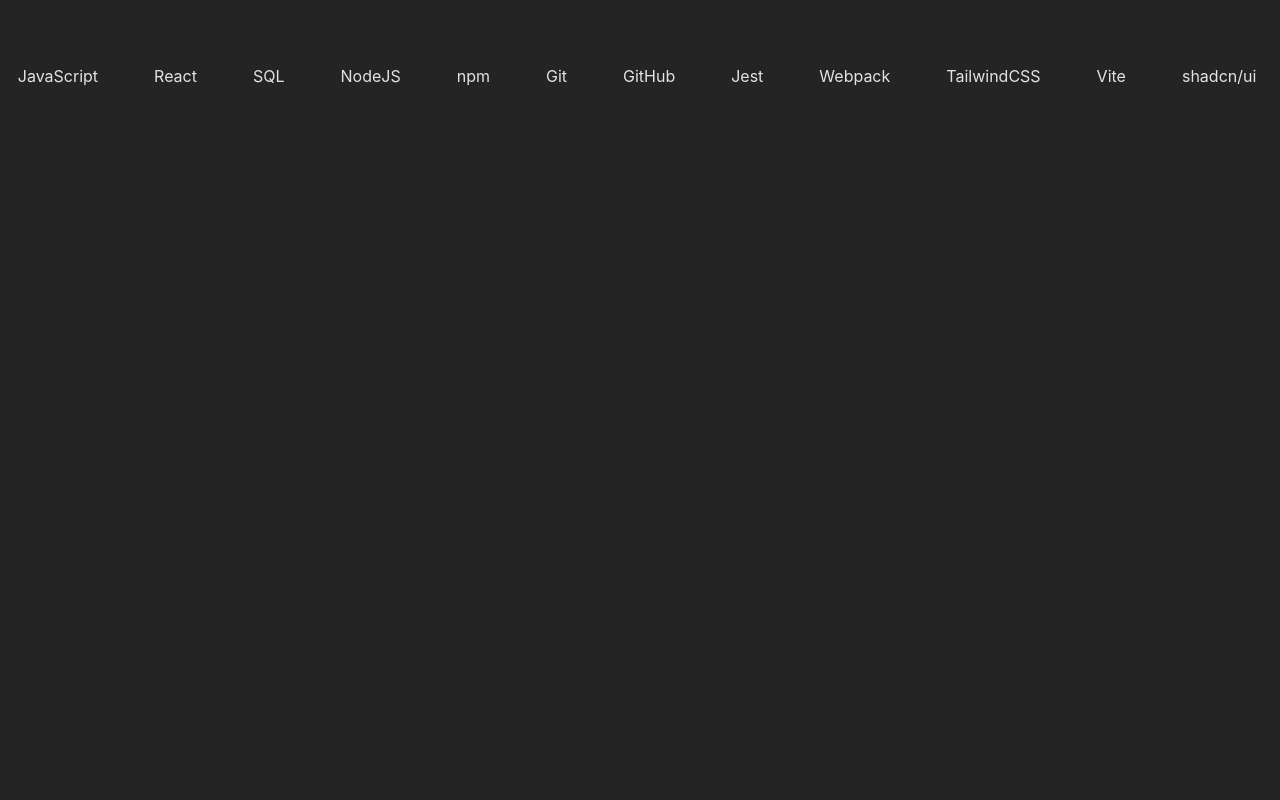
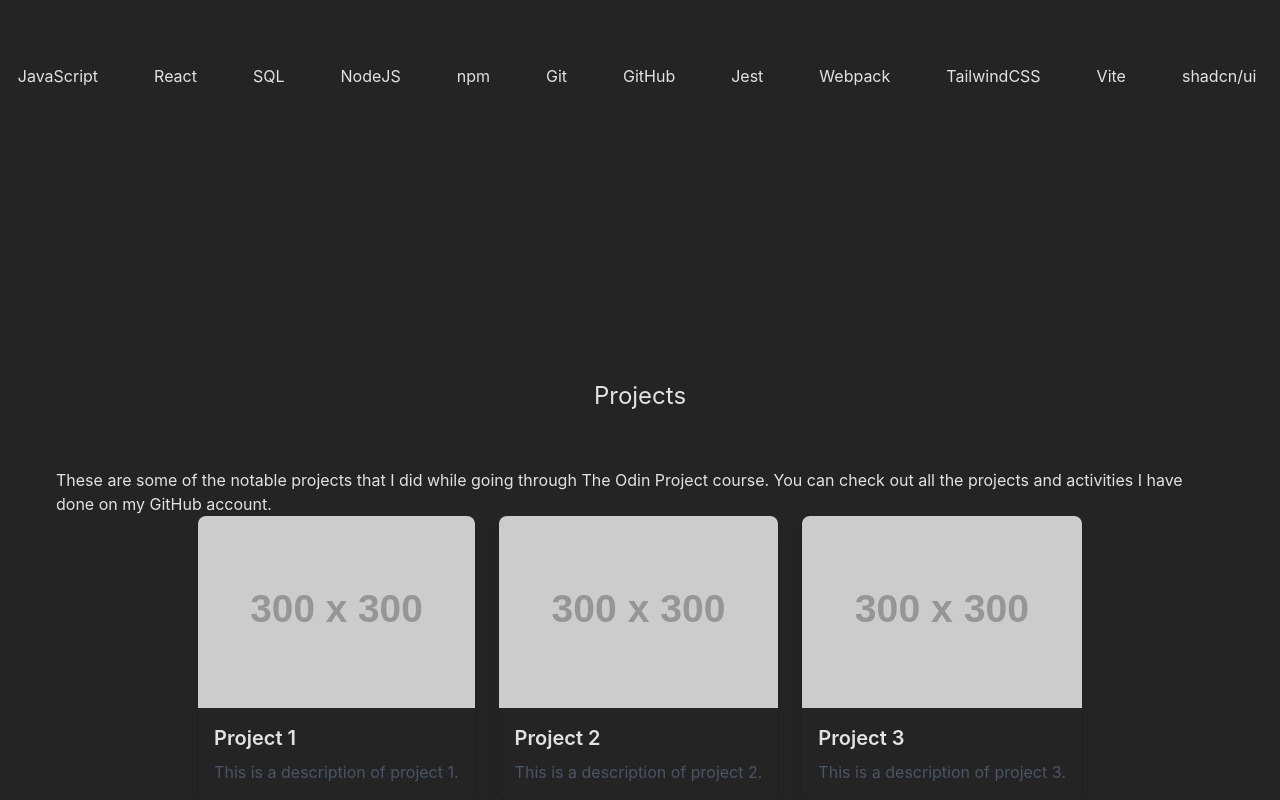
Before and after one commit to aiuyap/portfolio, a React (Vite) app: page / in a window 1280 px wide. Shown: the part 1316-2116 px from the top of the page. Before the commit the page ends 1640 px from the top, so only its background shows below. Built offline with nearby package versions, Linux system fonts and the light colour scheme.

Commit message:
feat: created reusable card for project list

```diff
--- a/package.json
+++ b/package.json
@@ -11,6 +11,7 @@
   },
   "dependencies": {
     "@tailwindcss/vite": "^4.0.0",
+    "prop-types": "^15.8.1",
     "react": "^18.3.1",
     "react-dom": "^18.3.1",
     "tailwindcss": "^4.0.0"
--- a/src/Project.jsx
+++ b/src/Project.jsx
@@ -1,7 +1,21 @@
+import { ProjectList } from "./ProjectList";
+
 export function Projects() {
   return (
     <>
-      <section></section>
+      <section className="px-14">
+        <div className="flex flex-col items-center justify-center">
+          <h1 className="py-14 text-2xl">Projects</h1>
+          <p>
+            These are some of the notable projects that I did while going
+            through The Odin Project course. You can check out all the projects
+            and activities I have done on my GitHub account.
+          </p>
+          <div className="flex items-center justify-center">
+            <ProjectList />
+          </div>
+        </div>
+      </section>
     </>
   );
 }
--- /dev/null
+++ b/src/ProjectCard.jsx
@@ -0,0 +1,19 @@
+import PropTypes from "prop-types";
+
+ProjectCard.propTypes = {
+  title: PropTypes.string,
+  image: PropTypes.string,
+  description: PropTypes.string,
+};
+
+export function ProjectCard({ title, image, description }) {
+  return (
+    <div className="max-w-xs overflow-hidden rounded-lg shadow-lg">
+      <img src={image} alt={title} className="h-48 w-full object-cover" />
+      <div className="p-4">
+        <h3 className="text-xl font-semibold">{title}</h3>
+        <p className="mt-2 text-gray-600">{description}</p>
+      </div>
+    </div>
+  );
+}
--- /dev/null
+++ b/src/ProjectList.jsx
@@ -0,0 +1,34 @@
+import { ProjectCard } from "./ProjectCard";
+
+export function ProjectList() {
+  const projects = [
+    {
+      title: "Project 1",
+      image: "https://via.placeholder.com/300",
+      description: "This is a description of project 1.",
+    },
+    {
+      title: "Project 2",
+      image: "https://via.placeholder.com/300",
+      description: "This is a description of project 2.",
+    },
+    {
+      title: "Project 3",
+      image: "https://via.placeholder.com/300",
+      description: "This is a description of project 3.",
+    },
+  ];
+
+  return (
+    <div className="flex flex-wrap justify-around gap-6">
+      {projects.map((project, index) => (
+        <ProjectCard
+          key={index}
+          title={project.title}
+          image={project.image}
+          description={project.description}
+        />
+      ))}
+    </div>
+  );
+}
```
Also changed, not shown: 1 other file (tests, documents, lock files or other folders).
